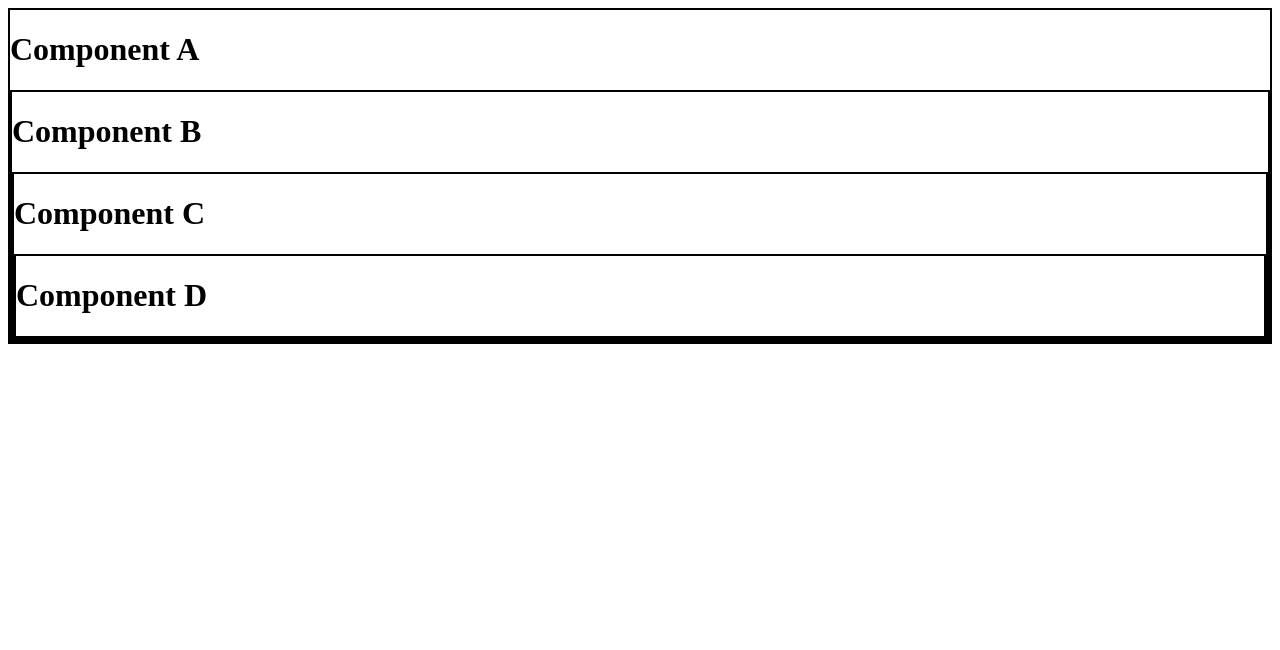
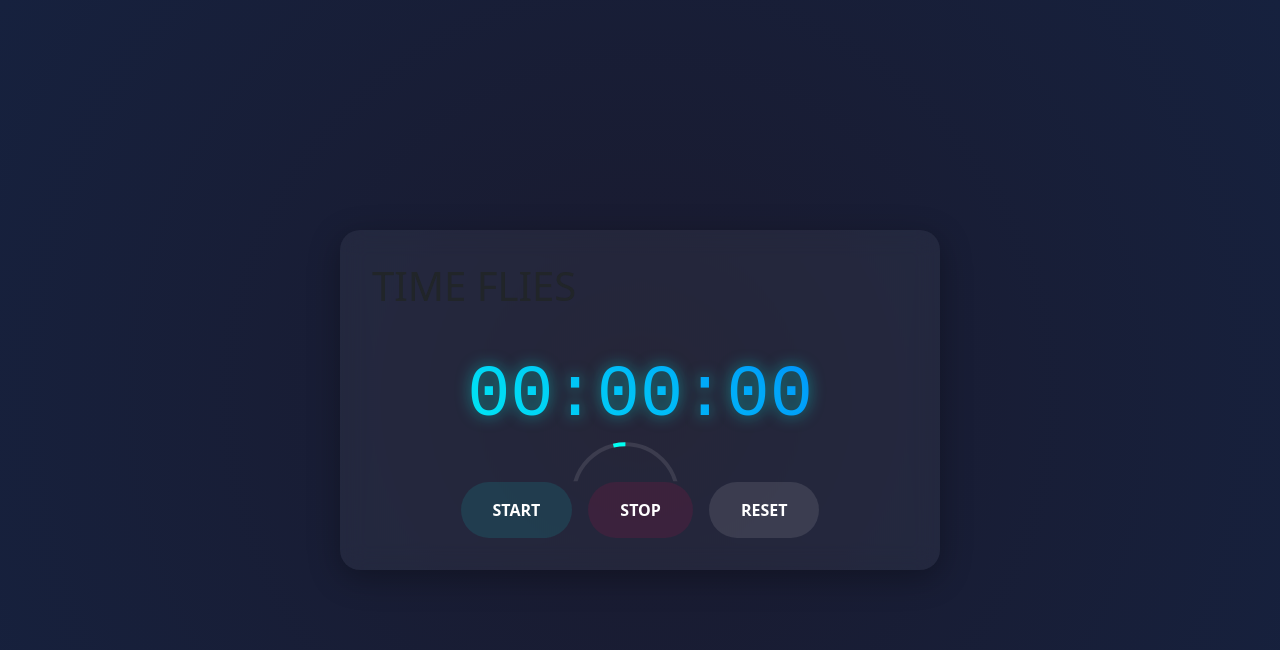
Before and after one commit to GM9125/learning_react, a React (Vite) app: page / in a window 1280 px wide. Shown: the top 650 px of the page. Built offline with nearby package versions, Linux system fonts and the light colour scheme.

Commit message:
Stopwatch made with react + bootstrap

```diff
--- a/index.html
+++ b/index.html
@@ -3,6 +3,8 @@
   <head>
     <meta charset="UTF-8" />
     <meta name="viewport" content="width=device-width, initial-scale=1.0" />
+    <link href="https://fonts.googleapis.com/css2?family=Space+Mono:wght@400;700&display=swap" rel="stylesheet">
+    <link href="https://cdn.jsdelivr.net/npm/bootstrap@5.3.0-alpha1/dist/css/bootstrap.min.css" rel="stylesheet">
     <title>React</title>
   </head>
   <body>
--- a/package.json
+++ b/package.json
@@ -11,8 +11,12 @@
   },
   "dependencies": {
     "@tailwindcss/vite": "^4.0.0",
+    "bootstrap": "^5.3.3",
+    "framer-motion": "^12.0.6",
     "react": "^18.3.1",
-    "react-dom": "^18.3.1"
+    "react-dom": "^18.3.1",
+    "react-particles": "^2.12.2",
+    "tsparticles": "^3.8.1"
   },
   "devDependencies": {
     "@eslint/js": "^9.17.0",
--- a/src/App.jsx
+++ b/src/App.jsx
@@ -64,12 +64,24 @@
 
 // export default App;
 
-import ComponentA from "./ComponentA.jsx";
+// import ComponentA from "./ComponentA.jsx";
+
+// function App() {
+//     return (
+//         <>
+//            <ComponentA/>
+//         </>
+//     );
+// }
+
+// export default App;
+
+import Stopwatch from "./Stopwatch.jsx";
 
 function App() {
     return (
         <>
-           <ComponentA/>
+           <Stopwatch/>
         </>
     );
 }
--- /dev/null
+++ b/src/Stopwatch.css
@@ -0,0 +1,139 @@
+.stopwatch-container {
+    min-height: 100vh;
+    background: radial-gradient(circle at center, #1a1a2e 0%, #16213e 100%);
+    display: flex;
+    align-items: center;
+    justify-content: center;
+    position: relative;
+    overflow: hidden;
+  }
+
+  .stopwatch-card {
+    position: relative;
+    background: rgba(255, 255, 255, 0.05);
+    backdrop-filter: blur(12px);
+    border-radius: 20px;
+    padding: 2rem;
+    width: 600px;
+    box-shadow: 0 8px 32px rgba(0, 0, 0, 0.3);
+    z-index: 1;
+  }
+
+  .card-border {
+    position: absolute;
+    inset: 0;
+    border-radius: 20px;
+    padding: 2px;
+    -webkit-mask:
+       linear-gradient(#fff 0 0) content-box,
+       linear-gradient(#fff 0 0);
+    mask:
+       linear-gradient(#fff 0 0) content-box,
+       linear-gradient(#fff 0 0);
+    -webkit-mask-composite: xor;
+    mask-composite: exclude;
+  }
+
+  .card-border.active {
+    animation: border-glow 2s infinite;
+    background: linear-gradient(45deg, #00fff2, #0066ff, #ff00ff);
+  }
+
+  @keyframes border-glow {
+    0% { opacity: 0.8; }
+    50% { opacity: 1; }
+    100% { opacity: 0.8; }
+  }
+
+  .time-display {
+    position: relative;
+    font-family: 'Segment7Standard', monospace;
+    font-size: 4.5rem;
+    text-align: center;
+    margin: 2rem 0;
+    color: #00fff2;
+    text-shadow: 0 0 15px rgba(0, 255, 242, 0.5);
+  }
+
+  .digital-gradient {
+    background: linear-gradient(45deg, #00fff2, #0066ff);
+    -webkit-background-clip: text;
+    background-clip: text;
+    color: transparent;
+  }
+
+  .progress-ring {
+    position: absolute;
+    top: 50%;
+    left: 50%;
+    transform: translate(-50%, -50%);
+    width: 120%;
+    height: 120%;
+    pointer-events: none;
+  }
+
+  .progress-ring circle {
+    fill: none;
+    stroke-width: 4;
+    transform: rotate(-90deg);
+    transform-origin: 50% 50%;
+  }
+
+  .ring-back {
+    stroke: rgba(255, 255, 255, 0.1);
+  }
+
+  .ring-front {
+    stroke: #00fff2;
+    stroke-dasharray: 314;
+    transition: stroke-dashoffset 0.05s linear;
+  }
+
+  .controls {
+    display: flex;
+    gap: 1rem;
+    justify-content: center;
+  }
+
+  .control-btn {
+    position: relative;
+    border: none;
+    padding: 1rem 2rem;
+    border-radius: 50px;
+    background: rgba(255, 255, 255, 0.1);
+    color: white;
+    font-weight: bold;
+    cursor: pointer;
+    overflow: hidden;
+    transition: all 0.3s;
+  }
+
+  .btn-gradient {
+    position: absolute;
+    inset: 0;
+    background: linear-gradient(45deg, #00fff2, #0066ff);
+    opacity: 0;
+    transition: opacity 0.3s;
+  }
+
+  .control-btn:hover .btn-gradient {
+    opacity: 0.3;
+  }
+
+  .control-btn:active {
+    transform: scale(0.95);
+  }
+
+  .start-btn { background: rgba(0, 255, 242, 0.1); }
+  .stop-btn { background: rgba(255, 0, 85, 0.1); }
+  .reset-btn { background: rgba(255, 255, 255, 0.1); }
+
+  .pulse {
+    animation: pulse 1.5s infinite;
+  }
+
+  @keyframes pulse {
+    0% { transform: scale(1); }
+    50% { transform: scale(1.02); }
+    100% { transform: scale(1); }
+  }
--- /dev/null
+++ b/src/Stopwatch.jsx
@@ -0,0 +1,100 @@
+import React, { useEffect, useRef, useState } from "react";
+import 'bootstrap/dist/css/bootstrap.min.css';
+import './Stopwatch.css'; // Custom CSS file for additional styling
+
+function Stopwatch() {
+  const [isRunning, setIsRunning] = useState(false);
+  const [elapsedTime, setElapsedTime] = useState(0);
+  const intervalIdRef = useRef(null);
+  const startTimeRef = useRef(0);
+
+  useEffect(() => {
+    if (isRunning) {
+      startTimeRef.current = Date.now() - elapsedTime;
+      intervalIdRef.current = setInterval(() => {
+        setElapsedTime(Date.now() - startTimeRef.current);
+      }, 10);
+    } else {
+      clearInterval(intervalIdRef.current);
+    }
+
+    return () => clearInterval(intervalIdRef.current);
+  }, [isRunning]);
+
+  const start = () => !isRunning && setIsRunning(true);
+  const stop = () => setIsRunning(false);
+  const reset = () => { setElapsedTime(0); setIsRunning(false); };
+
+  const formatTime = () => {
+    const minutes = Math.floor((elapsedTime % 3600000) / 60000);
+    const seconds = Math.floor((elapsedTime % 60000) / 1000);
+    const milliseconds = Math.floor((elapsedTime % 1000) / 10);
+    return `${String(minutes).padStart(2, '0')}:${String(seconds).padStart(2, '0')}:${String(milliseconds).padStart(2, '0')}`;
+  };
+
+  return (
+    <div className="stopwatch-container">
+      <div className="stopwatch-card">
+        {/* Glowing border effect */}
+        <div className={`card-border ${isRunning ? 'active' : ''}`}></div>
+
+        <div className="card-content">
+          <h1 className="display-title">TIME FLIES</h1>
+
+          {/* Animated time display */}
+          <div className={`time-display ${isRunning ? 'pulse' : ''}`}>
+            <div className="digital-gradient">
+              {formatTime().split(':').map((part, i) => (
+                <React.Fragment key={i}>
+                  <span className="time-part">{part}</span>
+                  {i < 2 && <span className="time-separator">:</span>}
+                </React.Fragment>
+              ))}
+            </div>
+            <div className="progress-ring">
+              <svg>
+                <circle className="ring-back" cx="60" cy="60" r="52"/>
+                <circle
+                  className="ring-front"
+                  cx="60" cy="60" r="52"
+                  style={{ strokeDashoffset: 314 - (314 * (elapsedTime % 1000)) / 1000 }}
+                />
+              </svg>
+            </div>
+          </div>
+
+          {/* Holographic control buttons */}
+          <div className="controls">
+            <button
+              onClick={start}
+              disabled={isRunning}
+              className="control-btn start-btn"
+            >
+              <span className="btn-gradient"></span>
+              <span className="btn-text">START</span>
+            </button>
+
+            <button
+              onClick={stop}
+              disabled={!isRunning}
+              className="control-btn stop-btn"
+            >
+              <span className="btn-gradient"></span>
+              <span className="btn-text">STOP</span>
+            </button>
+
+            <button
+              onClick={reset}
+              className="control-btn reset-btn"
+            >
+              <span className="btn-gradient"></span>
+              <span className="btn-text">RESET</span>
+            </button>
+          </div>
+        </div>
+      </div>
+    </div>
+  );
+}
+
+export default Stopwatch;
--- a/src/index.css
+++ b/src/index.css
@@ -1,3 +1,6 @@
+/* src/index.css */
+
+/* Import Tailwind's CSS */
 @tailwind base;
 @tailwind components;
 @tailwind utilities;
```
Also changed, not shown: src/main.jsx (+6 -7 lines), 1 other file (tests, documents, lock files or other folders).
